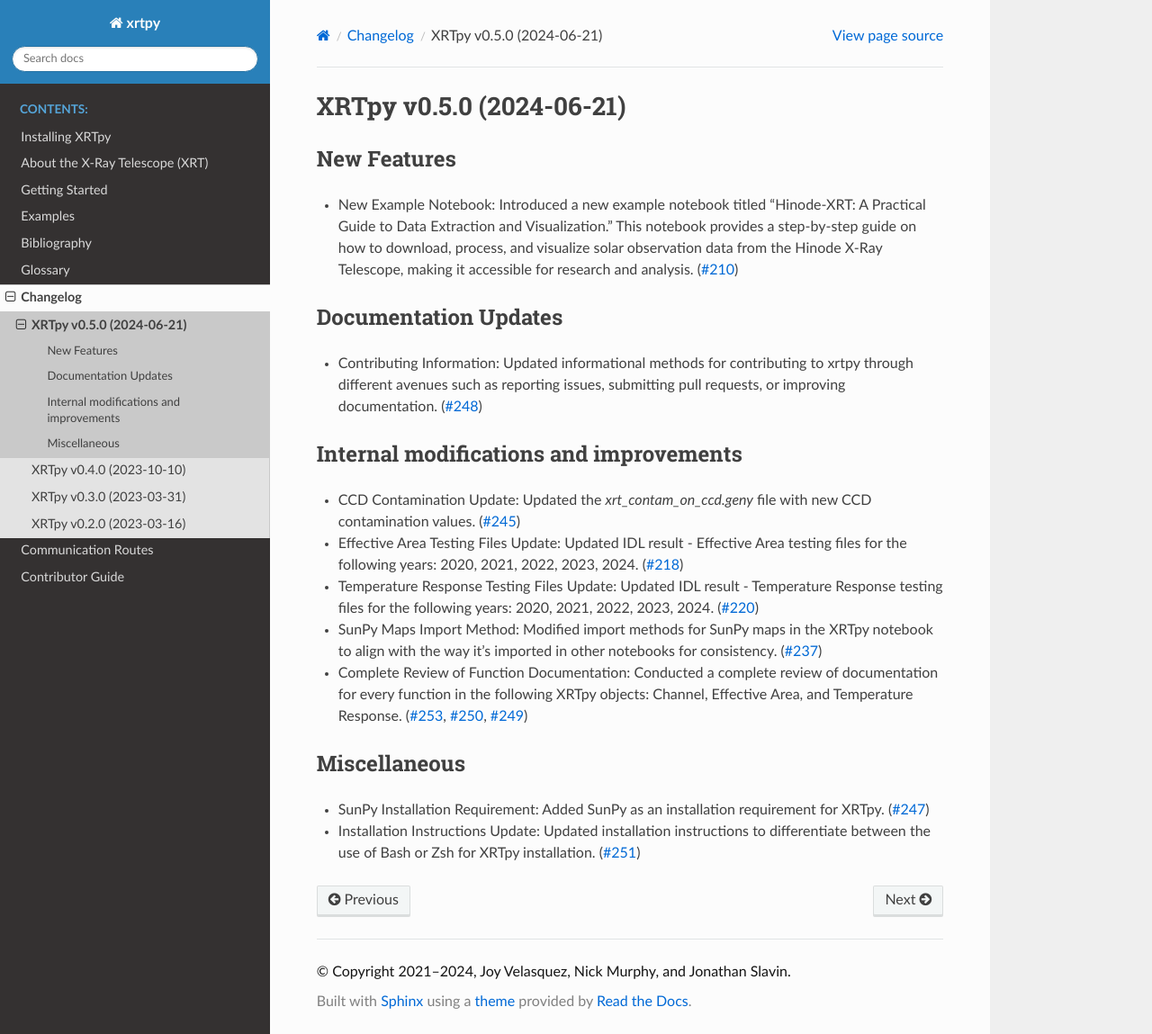
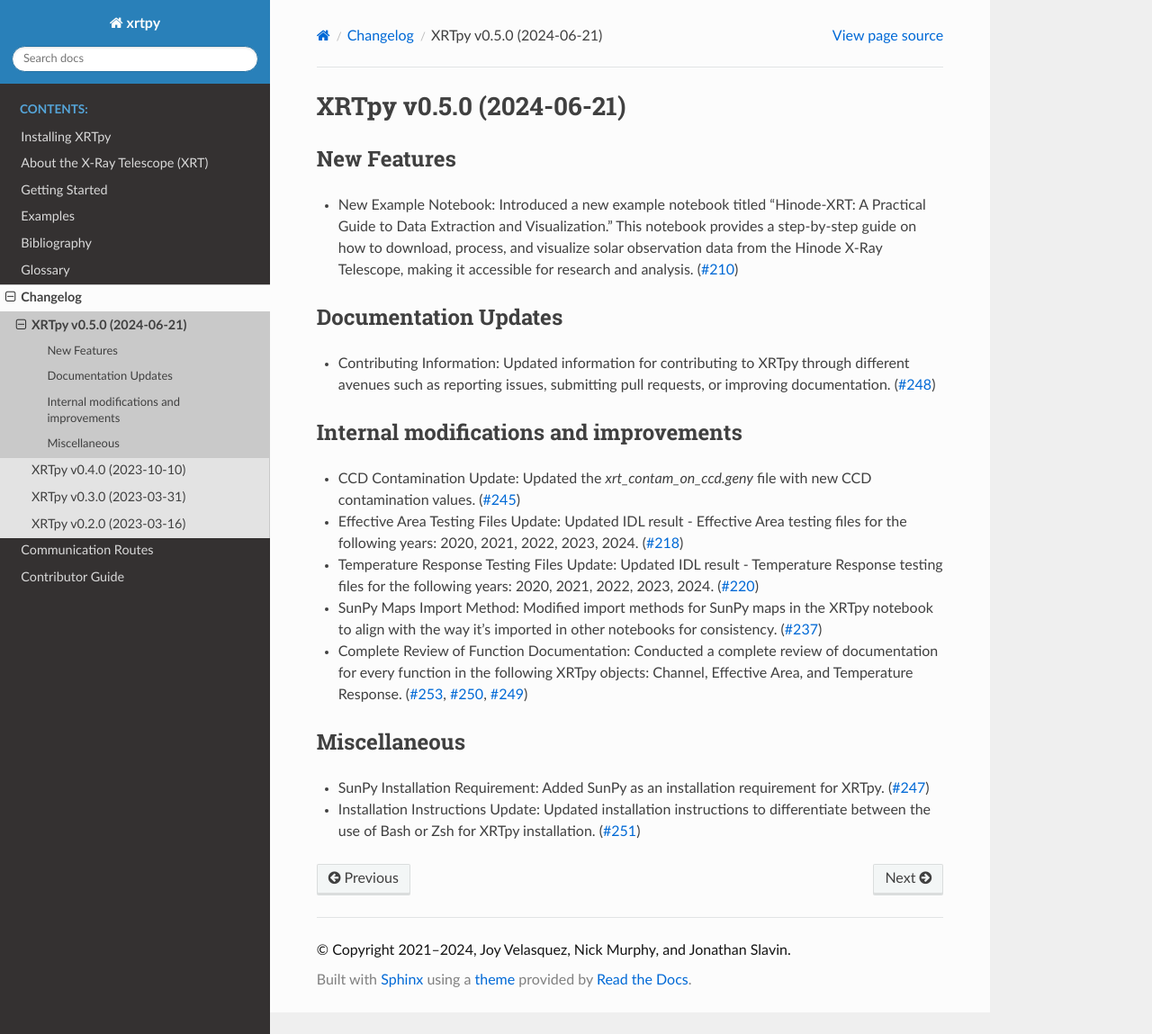
Before and after one commit to HinodeXRT/xrtpy, a Sphinx documentation site: the page built from docs/changelog/0.5.0.rst, in a window 1280 px wide and 1149 px high. Shown: the whole window at 90% size. Built offline with Sphinx 7.4.7 and the Read the Docs theme 2.0.0, drawn with Linux system fonts in a browser that asks for light colours; pages that are not in the unit, such as notebooks, are missing from menus.

Commit message:
Update docs/changelog/0.5.0.rst
Co-authored-by: Nick Murphy <namurphy@cfa.harvard.edu>

```diff
--- a/docs/changelog/0.5.0.rst
+++ b/docs/changelog/0.5.0.rst
@@ -7,7 +7,7 @@ New Features
 
 Documentation Updates
 ---------------------
-- Contributing Information: Updated informational methods for contributing to xrtpy through different avenues such as reporting issues, submitting pull requests, or improving documentation. (:pr:`248`)
+- Contributing Information: Updated information for contributing to XRTpy through different avenues such as reporting issues, submitting pull requests, or improving documentation. (:pr:`248`)
 
 Internal modifications and improvements
 ---------------------------------------
```
